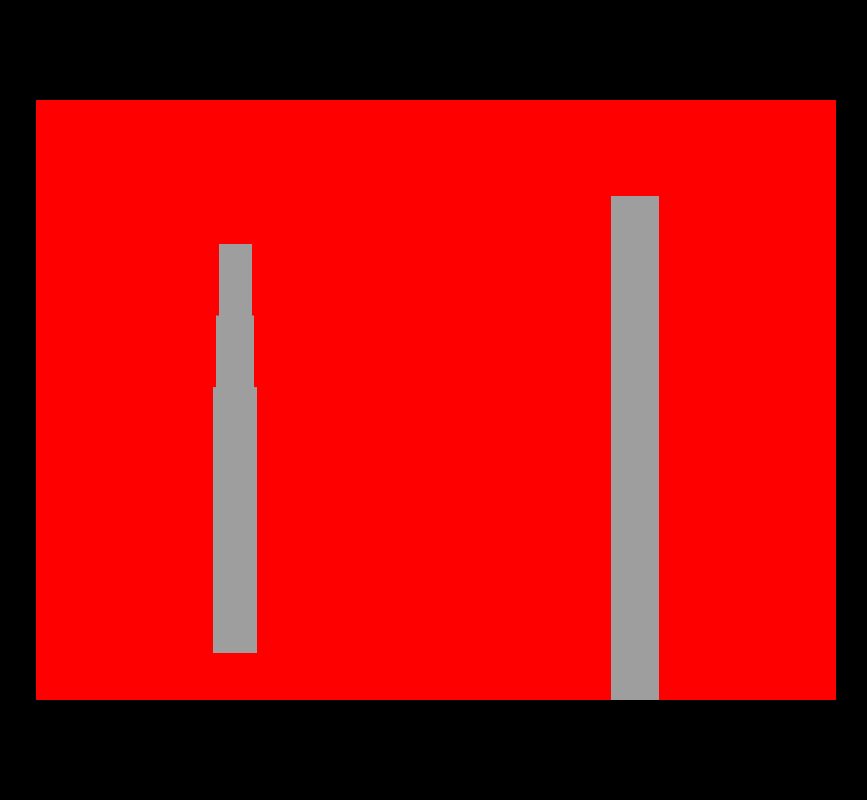
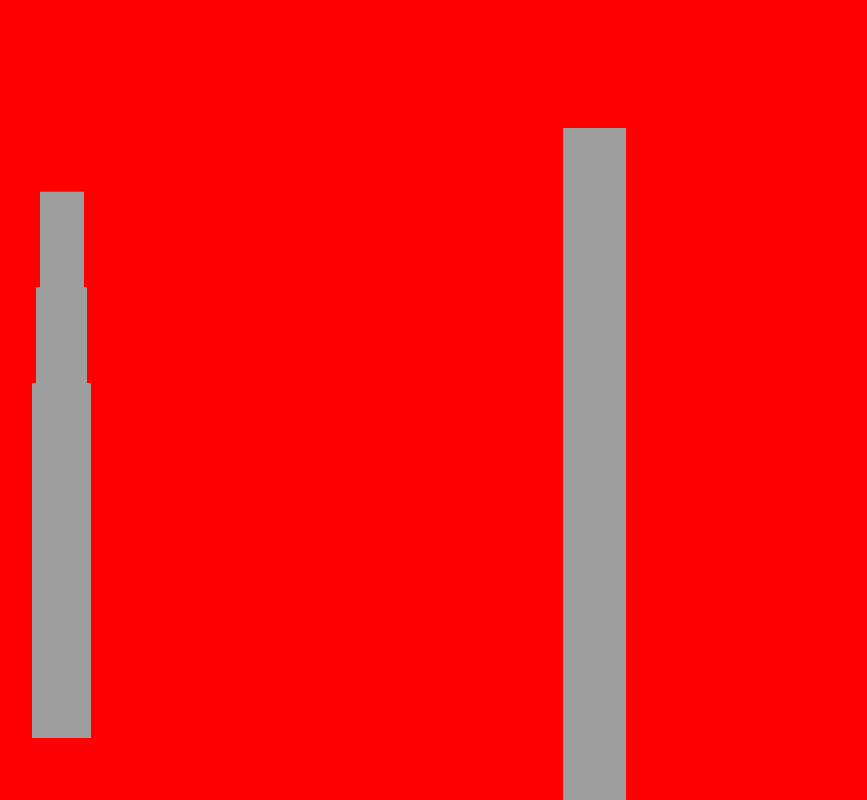
Before and after one commit to benjaml/jeuHTML, a plain HTML site: page www/index.html in a window 1280 px wide. Shown: the whole page, without its empty margins (204-1071 px from the left). Drawn offline with Linux system fonts and the light colour scheme.

Commit message:
ajout du resize

```diff
--- a/www/css/base.css
+++ b/www/css/base.css
@@ -10,12 +10,8 @@ html, body{
 
 #screen{
 	overflow : hidden;
-	width : 800px;
-	height : 600px;
+	width : 100%;
+	height : 100%;
 	position : absolute;
-	top : 50%;
-	left : 50%;
-	margin-top : -300px;
-	margin-left : -400px;
 	background : green;
 }
--- a/www/js/Game.js
+++ b/www/js/Game.js
@@ -24,6 +24,9 @@ var Game = function()
 	this.graphics.timeData = this.timeData;
 
 	this.scene = new Scene(this);
+	window.addEventListener('resize',function(){
+		self.handleResize();
+	});
 	requestAnimationFrame(function loop(){
 		self.mainLoop();
 		requestAnimationFrame(loop);
@@ -31,11 +34,20 @@ var Game = function()
 	this.turnList =[];
 	this.makeTurnList();
 	this.indexTurn = 0;
+	this.handleResize();
 };
 
 Game.WIDTH = 800;
 Game.HEIGHT = 600;
 
+
+Game.prototype.handleResize = function(){
+	this.canvas.width = document.body.clientWidth;
+	this.canvas.height = document.body.clientHeight;
+	this.graphics.width = this.canvas.width;
+	this.graphics.height = this.canvas.height;
+	this.scale = this.canvas.height/Game.HEIGHT;
+}
 Game.prototype.makeTurnList = function()
 {
 	this.scene.listCharacter = [];
@@ -100,5 +112,11 @@ Game.prototype.draw = function(g)
 	g.fillStyle = "red";
 	g.fillRect(0, 0, g.width, g.height);
 
-	this.scene.draw(g);
+	g.save();
+		g.scale(this.scale,this.scale);
+
+		this.scene.draw(g);
+
+
+	g.restore();
 };
```
